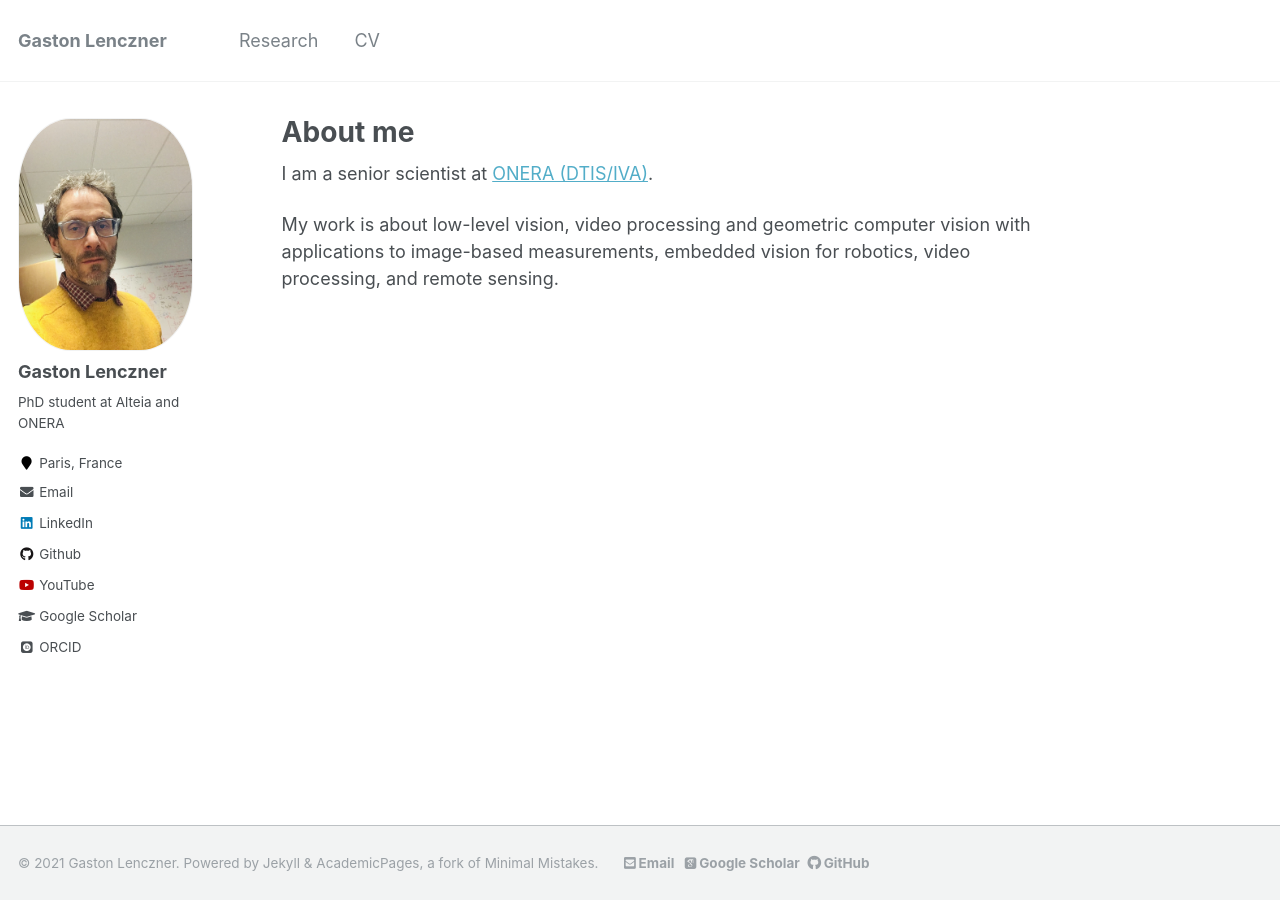
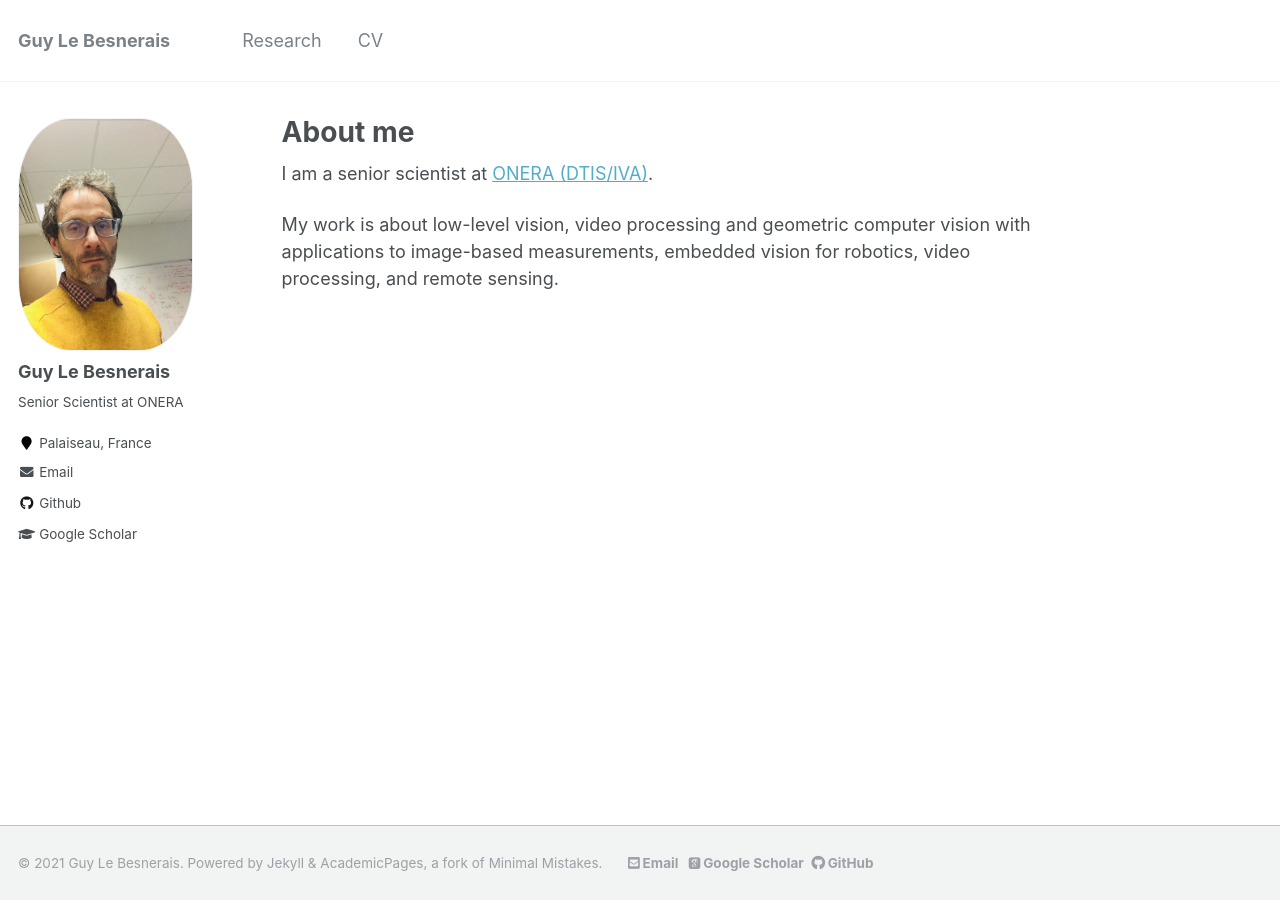
Before and after one commit to guylebesnerais/guylb.github.io, a Jekyll site: the page built from _pages/about.md, in a window 1280 px wide. Built offline with Jekyll 4.4.1, drawn with Linux system fonts in a browser that asks for light colours; some web fonts are replaced.

Commit message:
Update _config.yml

```diff
--- a/_config.yml
+++ b/_config.yml
@@ -7,13 +7,13 @@
 
 # Site Settings
 locale                   : "en-US"
-title                    : "Gaston Lenczner"
+title                    : "Guy Le Besnerais"
 title_separator          : "-"
-name                     : &name "Gaston Lenczner"
-description              : &description "PhD student at Alteia and ONERA"
-url                      :  https://gaslen.github.io #"http://127.0.0.1:4000/" #https://gaslen.github.io  # https://academicpages.github.io # the base hostname & protocol for your site e.g. "https://mmistakes.github.io"
+name                     : &name "Guy Le Besnerais"
+description              : &description "Senior Scientist at ONERA"
+url                      :  https://guylebesnerais.github.io #"http://127.0.0.1:4000/" #https://guylebesnerais.github.io  # https://academicpages.github.io # the base hostname & protocol for your site e.g. "https://mmistakes.github.io"
 baseurl                  : "" # the subpath of your site, e.g. "/blog"
-repository               : "gaslen/gaslen.github.io"
+repository               : "guylebesnerais/guylebesnerais.github.io"
 teaser                   :  # filename of teaser fallback teaser image placed in /images/, .e.g. "500x300.png"
 breadcrumbs              : false # true, false (default)
 words_per_minute         : 160
@@ -80,14 +80,14 @@ analytics:
 
 # Site Author
 author:
-  name             :  "Gaston Lenczner"
+  name             :  "Guy Le Besnerais"
   avatar           : "profil3.png"
-  bio              : "PhD student at Alteia and ONERA"
-  location         : "Paris, France"
+  bio              : "Senior Scientist at ONERA"
+  location         : "Palaiseau, France"
   employer         :
   pubmed           :
-  googlescholar    : "citations?user=BC81wnUAAAAJ&hl=fr"
-  email            : "gaston.lenczner@alteia.com"
+  googlescholar    : "citations?user=r8V306wAAAAJ&hl=fr"
+  email            : "guy.le_besnerais@onera.fr"
   researchgate     :  # example: "https://www.researchgate.net/profile/yourprofile"
   uri              :
   bitbucket        :
@@ -96,14 +96,14 @@ author:
   flickr           :
   facebook         :
   foursquare       :
-  github           : "gaslen"
+  github           : "guylebesnerais"
   google_plus      :
   keybase          :
   instagram        :
   impactstory      :
   lastfm           :
-  linkedin         : "gaston-l-0873a8136"
-  orcid            : "http://orcid.org/0000-0002-4697-8894"
+  linkedin         :
+  orcid            :
   pinterest        :
   soundcloud       :
   stackoverflow    :
@@ -113,7 +113,7 @@ author:
   vine             :
   weibo            :
   xing             :
-  youtube          : "UCFyhzZA455feE3x9nldmj0Q"
+  youtube          :
   wikipedia        :
   personal         :
 
```
